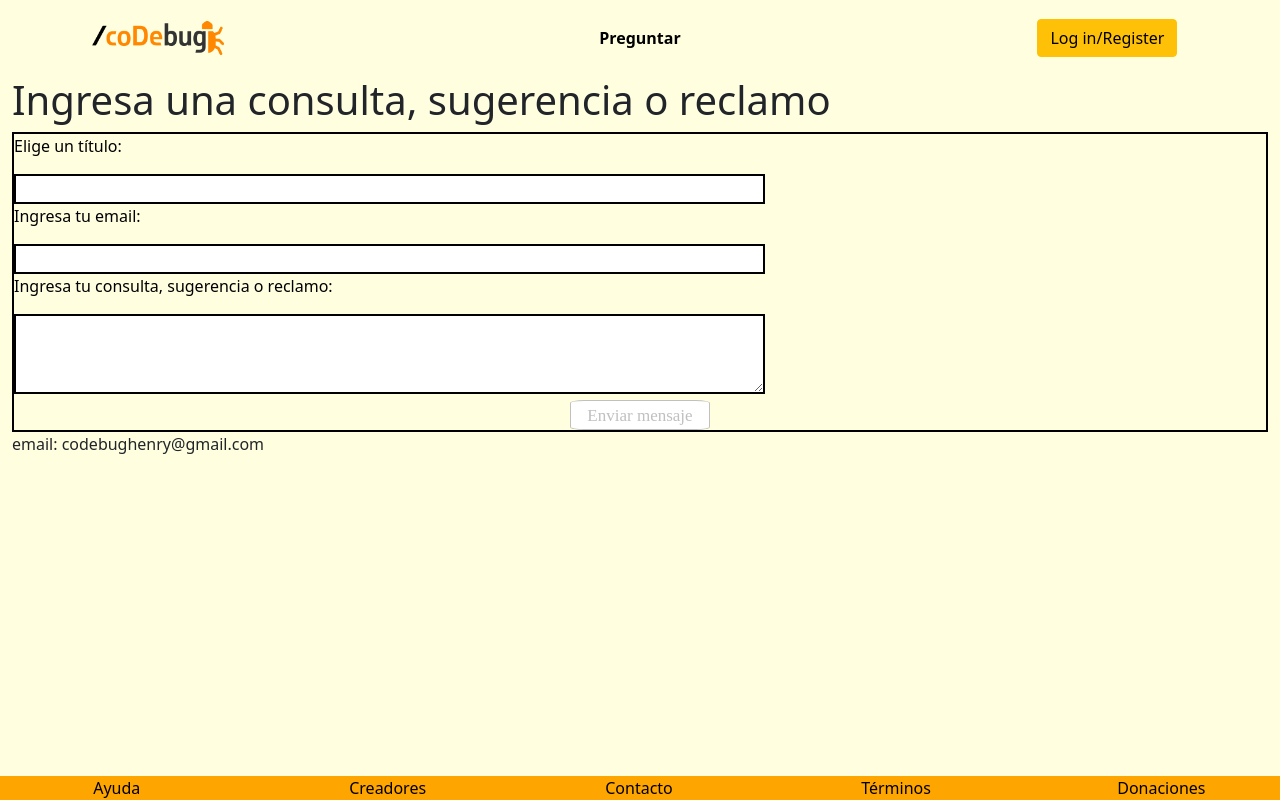
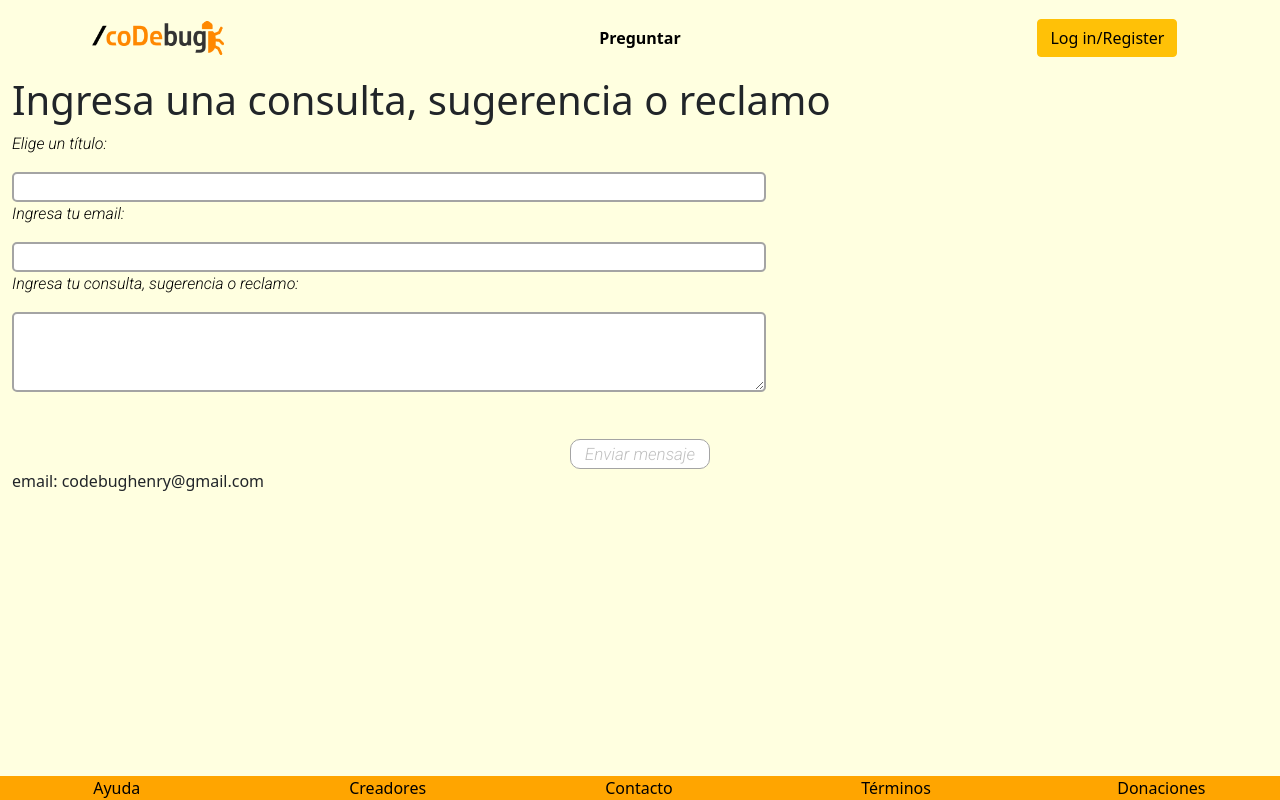
Before and after one commit to Codebug-Henry/Co-debug, a React (Create React App) app in the folder client/: page /contacto in a window 1280 px wide. Built offline with nearby package versions, Linux system fonts and the light colour scheme; no server answers.

Commit message:
Estilos formulario contacto

```diff
--- a/client/src/components/styles/FormContact.module.css
+++ b/client/src/components/styles/FormContact.module.css
@@ -1,13 +1,13 @@
 #contenedor {
   width: 100%;
   background-color: lightyellow;
+  font-family: "Roboto", serif;
 }
 
 #form {
   display: flex;
   flex-direction: column;
   height: max-content;
-  border: solid 2px black;
   justify-content: center;
 }
 
@@ -18,7 +18,8 @@
 #div1 input {
   width: 60%;
   height: 30px;
-  border: solid 2px black;
+  border: solid 2px rgb(164, 164, 164);
+  border-radius: 5px;
   background-color: white;
   font-family: "Source Serif Pro", serif;
   font-weight: 400;
@@ -32,7 +33,8 @@
 #divEmail input {
   width: 60%;
   height: 30px;
-  border: solid 2px black;
+  border: solid 2px rgb(164, 164, 164);
+  border-radius: 5px;
   background-color: white;
   font-family: "Source Serif Pro", serif;
   font-weight: 400;
@@ -46,7 +48,8 @@
 #div2 textarea {
   width: 60%;
   height: 80px;
-  border: solid 2px black;
+  border: solid 2px rgb(164, 164, 164);
+  border-radius: 5px;
   background-color: white;
   font-family: "Source Serif Pro", serif;
   font-weight: 400;
@@ -67,16 +70,17 @@
 .btn {
   width: 140px;
   height: 30px;
-  background-color: transparent;
-  border: #c0c0c0 solid 1.8px;
-  border-radius: 10%;
-  color: #c0c0c0;
-  font-family: "Source Serif Pro", serif;
+  background-color: rgb(228, 228, 202);
+  border: rgb(164, 164, 164) solid 1.8px;
+  border-radius: 10px;
+  color: #000000;
+  font-family: "Roboto", serif;
   font-weight: 300;
   font-size: 17px;
   /* justify-content: center; */
   justify-self: center;
   align-self: center;
+  margin-top: 5vh;
 }
 
 .btn:hover {
```
